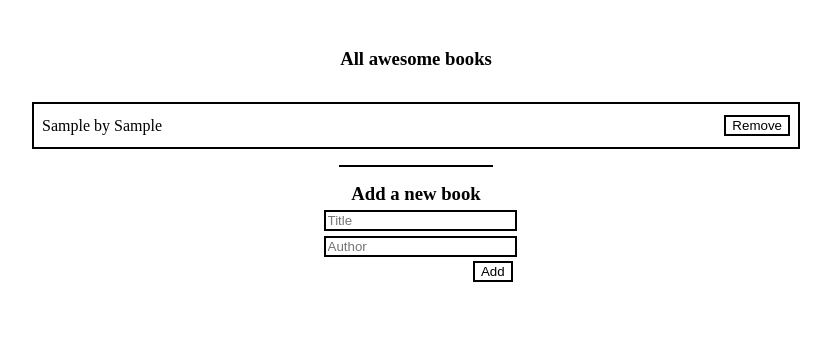
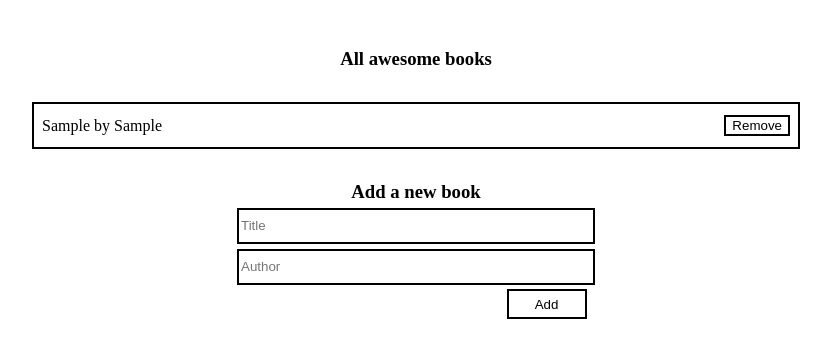
Before and after one commit to NalianAchei2020/Awesome_Books, a website: page index.html in a window 1280 px wide. Both pictures are taken after typing "Sample", "Sample" into the empty fields and a click on the button "Add". Shown: the whole page, without its empty margins (224-1055 px from the left). Drawn offline with Linux system fonts and the light colour scheme.

Commit message:
add styling

```diff
--- a/file.js
+++ b/file.js
@@ -62,9 +62,13 @@ const bookCollection = new BookCollection();
 function addBook() {
   const title = bookTitle.value;
   const author = bookAuthor.value;
-  bookCollection.addBook(title, author);
-  bookTitle.value = '';
-  bookAuthor.value = '';
+  if (title === '' && author === '') {
+    document.getElementById('errorMsg').innerHTML = 'Field must not be empty';
+  } else {
+    bookCollection.addBook(title, author);
+    bookTitle.value = '';
+    bookAuthor.value = '';
+  }
 }
 
 document.getElementById('add').addEventListener('click', addBook);
--- a/index.html
+++ b/index.html
@@ -9,7 +9,7 @@
 <body>
     <section class="main">
    <section>
-    <h3 class="heading">All awesome books</h3>
+    <h1 class="heading">All awesome books</h1>
     <table id="bookTable" class="display">
 
     </table>
@@ -22,7 +22,10 @@
    <p>
     <input type="text" placeholder="Author" name="author" id="bookauthor" required>
    </p>
+   <div class="mesaage">
+   <span id="errorMsg"></span>
     <button id="add" class="btn" >Add</button>
+    </div>
    </section>
 </section>
 
--- a/style.css
+++ b/style.css
@@ -25,6 +25,7 @@ body{
    width: 100%;
    border: 2px solid black;
    padding: 0.5em 5px;
+   margin-bottom: 1em;
 }
 
 
@@ -39,23 +40,38 @@ body{
     width: 100%;
     gap: 0.3em;
 }
-.books h3{
+.books h2{
    width: 100%;
    text-align: center;
    border-top: 2px solid black;
    width: 20%;
-    padding-top: 1rem;
+    padding-block: 1rem 0.5em;
+
 }
 input{
     border: 2px solid #000;
-    width: 100%;
+    width: 350px;
+    height: 30px;
 }
 .btn{
     background-color: #fff;
     border: 2px solid #000
 }
+.mesaage{
+    display: flex;
+    flex-direction: row;
+    justify-content: center;
+    align-items: center;
+    width: 100%;
+}
+#errorMsg{
+    flex-basis: 30%;
+    color: rgb(216, 25, 25);
+}
 
 #add{
     position: relative;
-    right: -10%;
+   right: -2%;
+    height: 30px;
+    width: 80px;
 }
```
